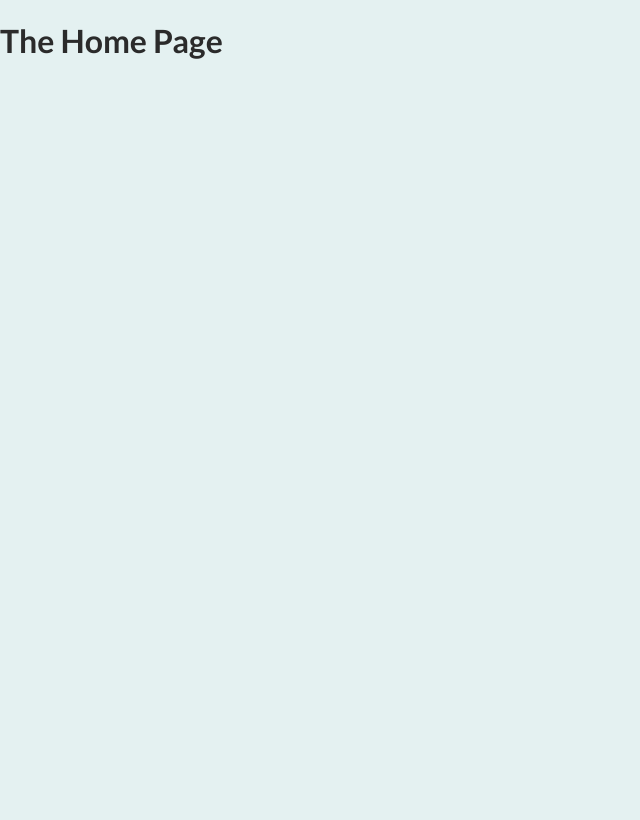
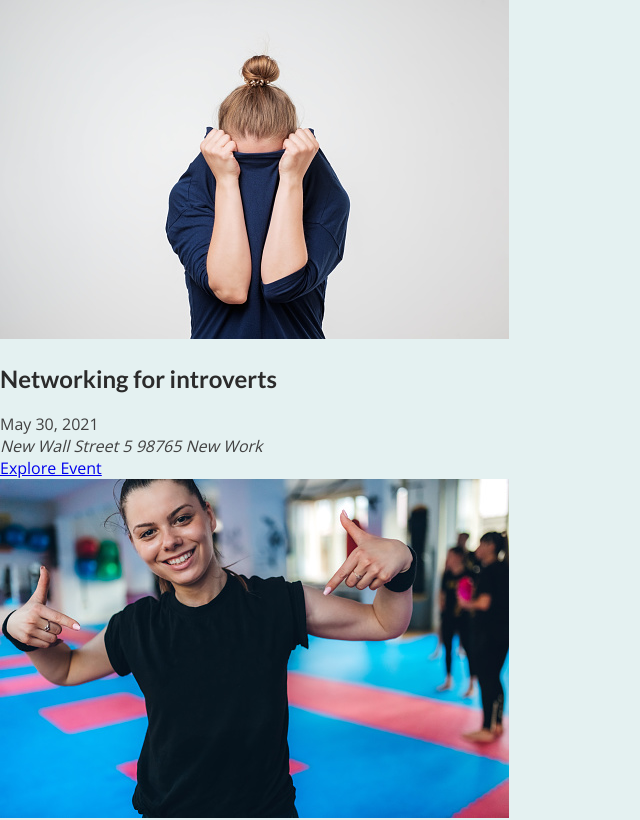
Before and after one commit to glenvasa/next-events, a Next.js app: page / in a window 1280 px wide. Shown: the top 820 px of the page, without its empty margins (0-640 px from the left). Built offline with nearby package versions, Linux system fonts and the light colour scheme.

Commit message:
Rendering EventList component which displays featured Events on main page

```diff
--- a/pages/index.js
+++ b/pages/index.js
@@ -1,6 +1,11 @@
+import { getFeaturedEvents} from '../dummy-data'
+import EventList from '../components/events/event-list'
+
 function HomePage(){
+    const featuredEvents = getFeaturedEvents()
+
     return <div>
-        <h1>The Home Page</h1>
+        <EventList items={featuredEvents}/>
     </div>
 }
 
```
